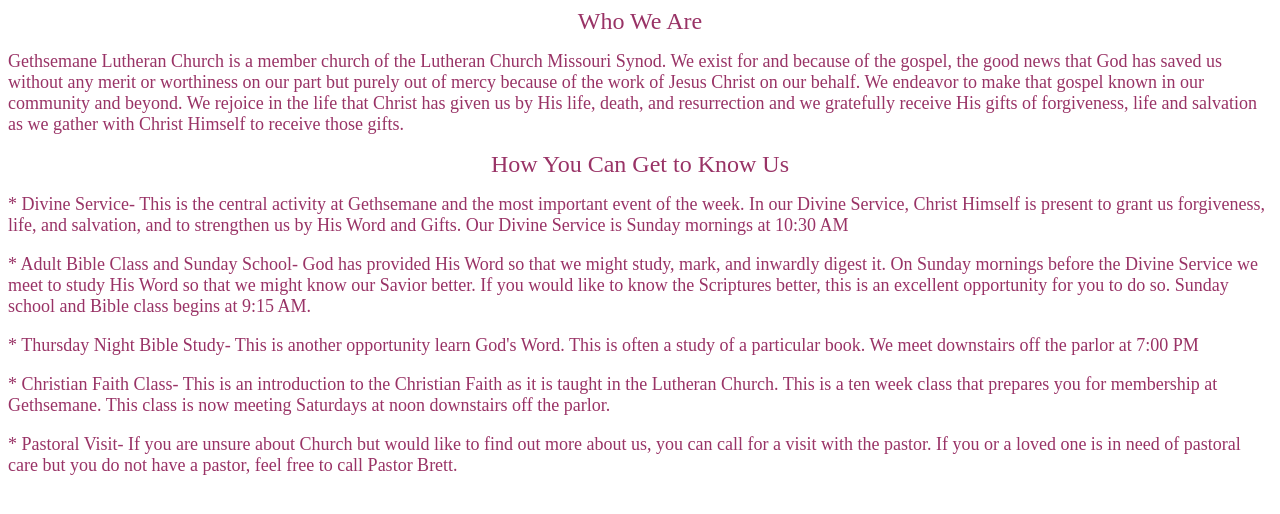
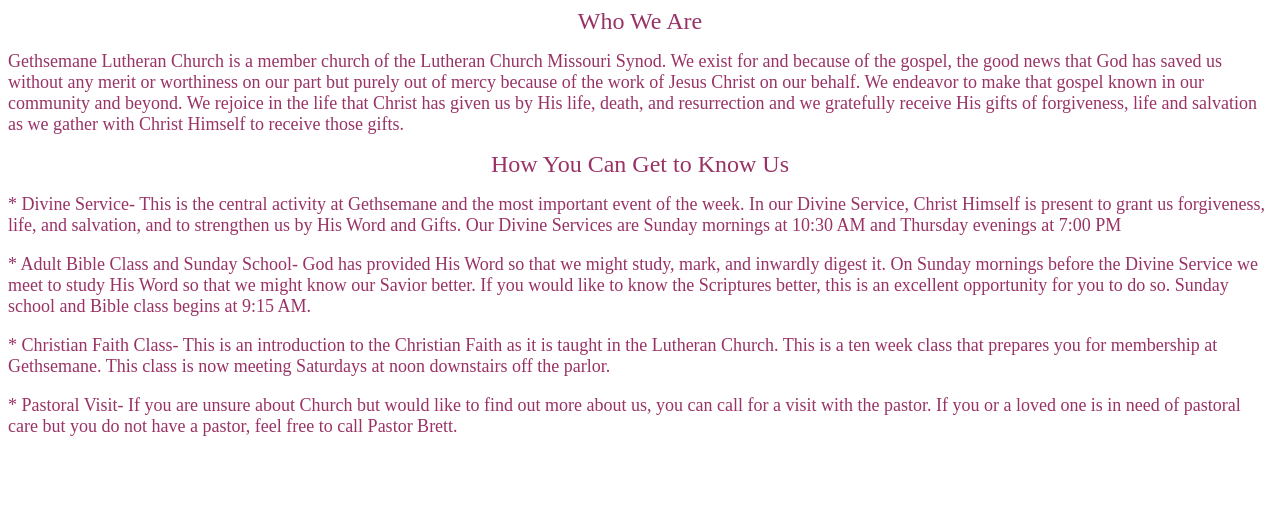
Before and after one commit to lethall/glc-marion, a plain HTML site: page mission.html in a window 1280 px wide. Drawn offline with Linux system fonts and the light colour scheme.

Commit message:
divine service times

```diff
--- a/mission.html
+++ b/mission.html
@@ -34,14 +34,12 @@
   <p>
     <font size="4">* Divine Service- This is the central activity at Gethsemane and the most important event of the
       week. In our Divine Service, Christ Himself is present to grant us forgiveness, life, and salvation, and to
-      strengthen us by His Word and Gifts. Our Divine Service is Sunday mornings at 10:30 AM
+      strengthen us by His Word and Gifts. Our Divine Services are Sunday mornings at 10:30 AM and Thursday evenings at 7:00 PM
   </p>
   <p> * Adult Bible Class and Sunday School- God has provided His Word so that we might study, mark, and inwardly
     digest it. On Sunday mornings before the Divine Service we meet to study His Word so that we might know our Savior
     better. If you would like to know the Scriptures better, this is an excellent opportunity for you to do so. Sunday
     school and Bible class begins at 9:15 AM.</p>
-  <p> * Thursday Night Bible Study- This is another opportunity learn God's Word. This is often a study of a particular
-    book. We meet downstairs off the parlor at 7:00 PM
     <p> * Christian Faith Class- This is an introduction to the Christian Faith as it is taught in the Lutheran Church.
       This is a ten week class that prepares you for membership at Gethsemane. This class is now meeting Saturdays at
       noon downstairs off the parlor.</p>
```
Also changed, not shown: news.html (+3 -1 lines).
